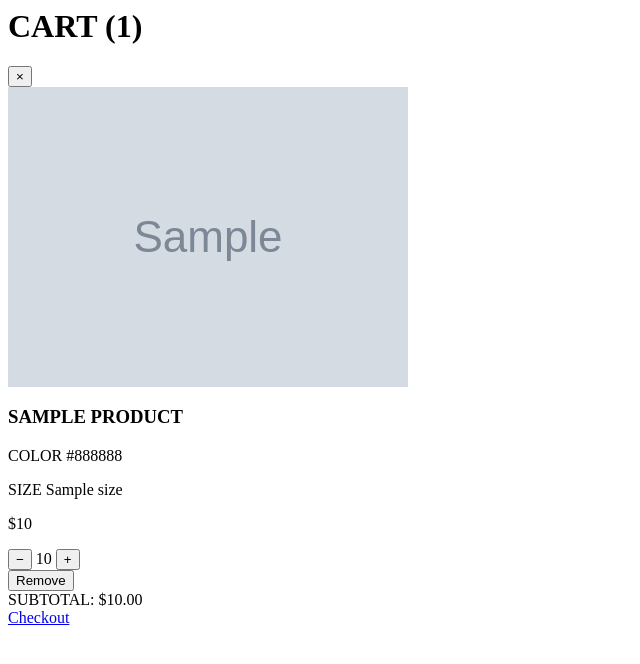
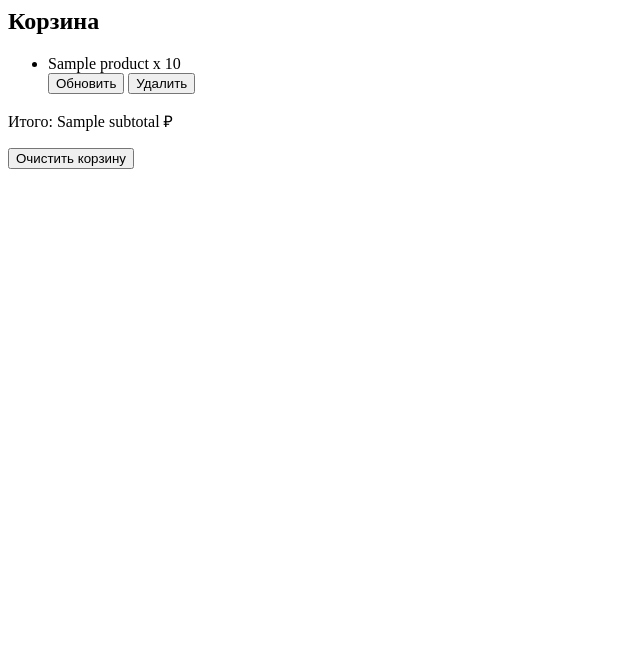
Before and after one commit to TuftaMan/shop, a Django app: template cart/templates/cart/cart_modal.html in a window 1280 px wide. Shown: the top 664 px of the page, without its empty margins (0-640 px from the left). Run offline with Django 5.2, Linux system fonts and the light colour scheme; the template is opened without the code that fills it: most values are stand-ins (such as "Sample title", 1, 10 or a date in 2020); grey boxes marked "Sample" are stand-in pictures.

Commit message:
Подключил Cart к фронту, ошибка добавления в корзину осталась

```diff
--- a/cart/templates/cart/cart_modal.html
+++ b/cart/templates/cart/cart_modal.html
@@ -1,34 +1,36 @@
-<div id="cart-modal" class="fixed right-0 top-0 h-screen w-full max-w-md bg-white shadow-2xl z-50 transition-transform duration-300 closed">
-    <div class="h-full flex flex-col">
-
-        <div class="flex justify-between items-center p-6 border-b">
-            <h1 class="text-2xl font-bold">
-                CART (<span id="cart-count">{{ cart.total_items }}</span>)
-            </h1>
-            <button onclick="closeCart()" class="text-2xl hover:text-gray-600">×</button>
-        </div>
-
-        <div class="flex-1 overflow-y-auto p-6">
-            <div id="cart-items" class="space-y-8">
-                {% for item in cart_items %}
-                    {% include 'cart/cart_item.html' %}
-                {% empty %}
-                    <div class="text-center py-20 text-gray-500">
-                        <p class="text-lg mb-4">Your cart is empty</p>
-                        <button onclick="closeCart()" class="text-sm underline">Continue shopping</button>
+<div class="cart-modal bg-white shadow-lg p-4 w-80">
+    <h2 class="font-bold text-lg mb-2">Корзина</h2>
+    {% if cart_items %}
+        <ul>
+            {% for item in cart_items %}
+                <li class="flex justify-between mb-1" id="cart-item-{{ item.id }}">
+                    <span>{{ item.product.name }} x {{ item.quantity }}</span>
+                    <div class="flex space-x-2">
+                        <button
+                            hx-post="{% url 'cart:update_item' item.id %}"
+                            hx-include="closest form"
+                            hx-target="#main-cart-modal"
+                            class="text-sm px-2 py-1 bg-gray-200 rounded">
+                            Обновить
+                        </button>
+                        <button
+                            hx-post="{% url 'cart:remove_item' item.id %}"
+                            hx-target="#main-cart-modal"
+                            class="text-sm px-2 py-1 bg-red-200 rounded">
+                            Удалить
+                        </button>
                     </div>
-                {% endfor %}
-            </div>
-        </div>
-
-        <div id="cart-summary" class="border-t p-6">
-            {% if cart_items %}
-                {% include 'cart/cart_summary.html' %}
-            {% else %}
-                <div class="text-center text-gray-500">
-                    <p>Your cart is empty</p>
-                </div>
-            {% endif %}
-        </div>
-    </div>
+                </li>
+            {% endfor %}
+        </ul>
+        <p class="mt-2">Итого: {{ cart.subtotal }} ₽</p>
+        <button
+            hx-post="{% url 'cart:clear_cart' %}"
+            hx-target="#main-cart-modal"
+            class="mt-2 px-3 py-1 bg-red-500 text-white rounded">
+            Очистить корзину
+        </button>
+    {% else %}
+        <p>Корзина пуста</p>
+    {% endif %}
 </div>
```
Also changed, not shown: main/templates/main/base.html (+51 -1 lines), main/templates/main/product_detail.html (+13 -4 lines).
